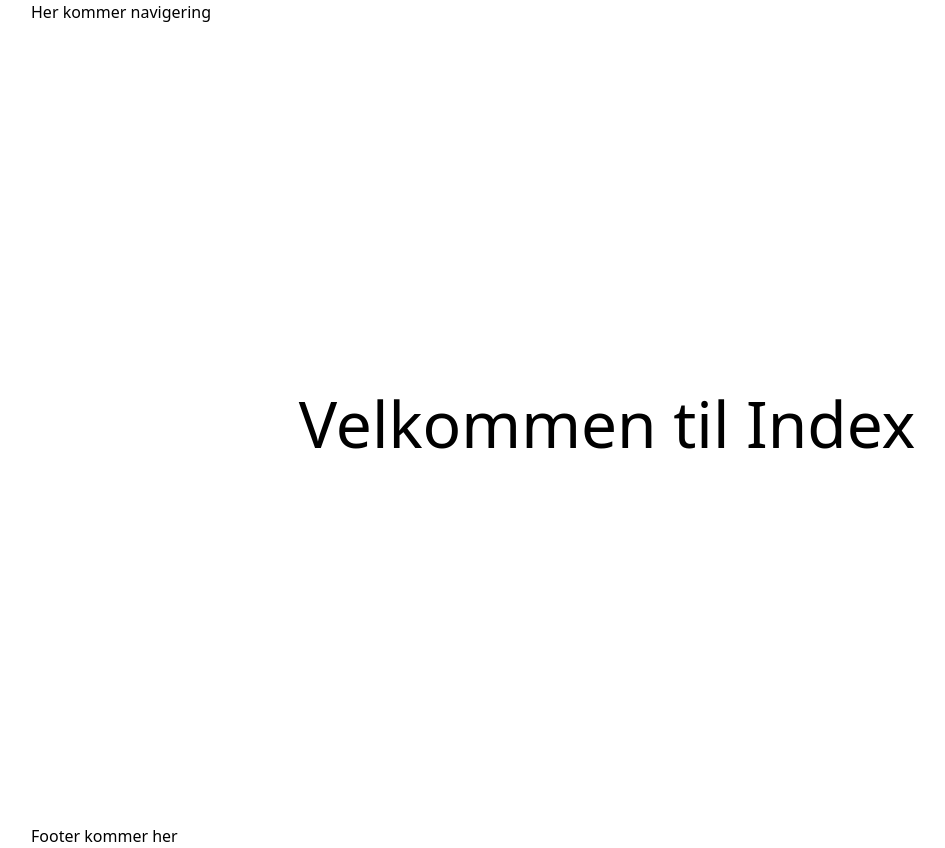
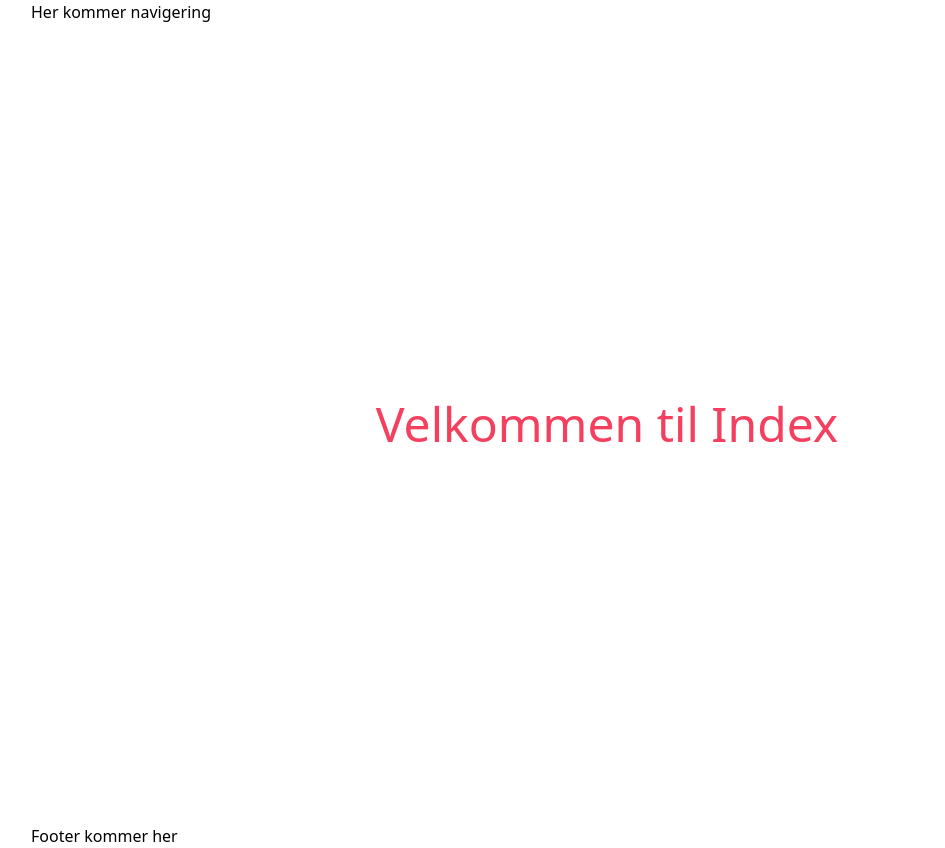
Before and after one commit to meticulousfan/React-framer-motion-portfolio, a Next.js app: page / in a window 1280 px wide. Shown: the whole page, without its empty margins (33-978 px from the left). Built offline with nearby package versions, Linux system fonts and the light colour scheme.

Commit message:
Start arbeid med Tailwind

```diff
--- a/components/Index/IndexContent.component.tsx
+++ b/components/Index/IndexContent.component.tsx
@@ -6,7 +6,7 @@ const IndexContent: NextComponentType = () => {
   return (
     <div className={styles.container}>
       <main className={styles.main}>
-        <h1 className={styles.title}>Velkommen til Index</h1>
+        <h1 className="text-5xl text-rose-500">Velkommen til Index</h1>
       </main>
     </div>
   );
```
